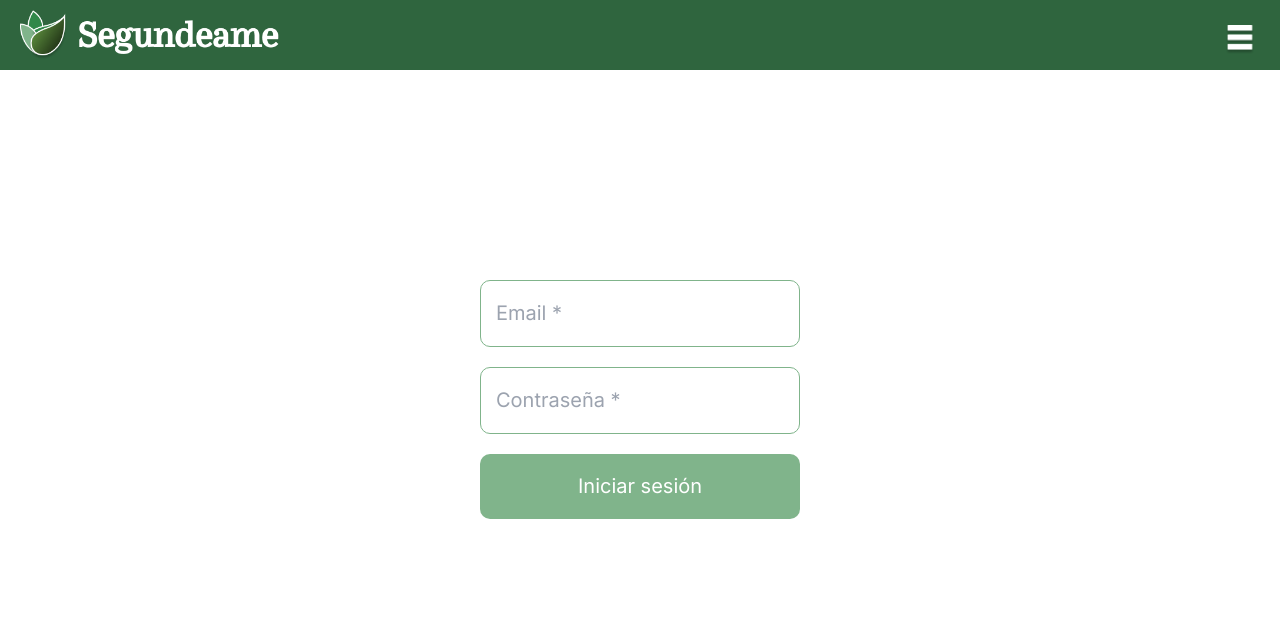
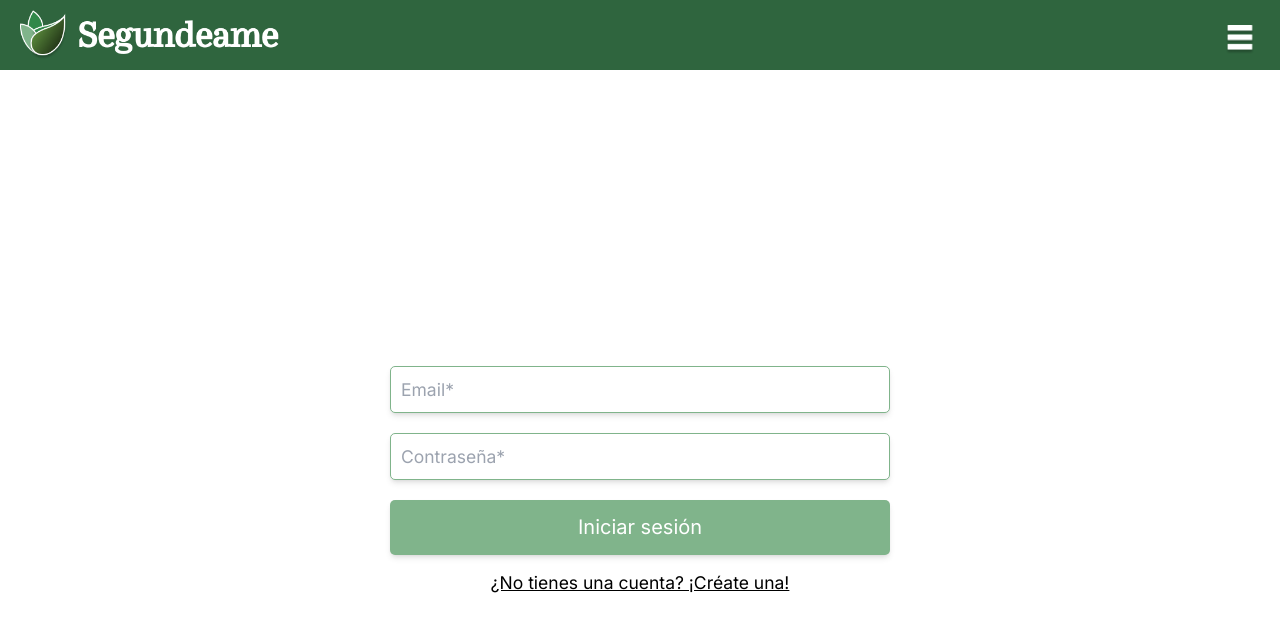
Before and after one commit to ilangar/Segundeame, a Next.js app: page /iniciar in a window 1280 px wide. Shown: the top 632 px of the page. Built offline with nearby package versions, Linux system fonts and the light colour scheme.

Commit message:
Redirigr a la home

```diff
--- a/app/(cuenta)/crear/page.jsx
+++ b/app/(cuenta)/crear/page.jsx
@@ -1,6 +1,7 @@
 "use client";
 
 import { useState } from "react";
+import { useRouter } from "next/navigation"; // Importa useRouter
 
 export default function CrearCuenta() {
   const [nombre, setNombre] = useState("");
@@ -9,6 +10,7 @@ export default function CrearCuenta() {
   const [telefono, setTelefono] = useState("");
   const [password, setPassword] = useState("");
   const [mensaje, setMensaje] = useState(""); // Para mostrar mensajes de error o éxito
+  const router = useRouter(); // Inicializa useRouter
 
   const manejarEnvio = async (e) => {
     e.preventDefault(); // Evita que la página recargue
@@ -39,6 +41,8 @@ export default function CrearCuenta() {
       if (response.ok) {
         setMensaje(data.message); // Muestra el mensaje de éxito
         console.log("Usuario creado:", data.usuario);
+        // Redirige a la carpeta "inse" si la cuenta se crea con éxito
+        router.push("/inse");
       } else {
         setMensaje(data.error || "Ocurrió un error."); // Muestra el error si ocurre
       }
@@ -49,8 +53,8 @@ export default function CrearCuenta() {
   };
 
   return (
-    <section className="flex items-center justify-center min-h-screen p-4">
-      <div className="w-full max-w-md bg-white p-6 rounded-lg shadow-lg">
+    <section className="flex items-center justify-center min-h-screen  ">
+      <div className="w-full max-w-md p-6">
         <form onSubmit={manejarEnvio} className="flex flex-col gap-4">
           <input
             type="text"
@@ -99,7 +103,7 @@ export default function CrearCuenta() {
           </button>
         </form>
         <a
-          href="/login"
+          href="/inse"
           className="flex items-center justify-center mt-3 text-sm underline text-center"
         >
           ¿Tienes una cuenta? ¡Inicia sesión!
--- a/app/(cuenta)/iniciar/page.jsx
+++ b/app/(cuenta)/iniciar/page.jsx
@@ -1,16 +1,16 @@
 "use client";
 
 import { useState } from "react";
-import { useRouter } from "next/navigation";
+import { useRouter } from "next/navigation"; // Importar el router para la redirección
 
 export default function IniciarCuenta() {
   const [email, setEmail] = useState("");
   const [password, setPassword] = useState("");
-  const [mensaje, setMensaje] = useState("");
-  const router = useRouter();
+  const [mensaje, setMensaje] = useState(""); // Para mostrar el mensaje de error o éxito
+  const router = useRouter(); // Inicializa el router para la redirección
 
   const manejarEnvio = async (e) => {
-    e.preventDefault();
+    e.preventDefault(); // Evitar que la página se recargue
 
     try {
       const response = await fetch("/api/iniciarSesion", {
@@ -18,14 +18,18 @@ export default function IniciarCuenta() {
         headers: {
           "Content-Type": "application/json",
         },
-        body: JSON.stringify({ email, contrasena: password }),
+        body: JSON.stringify({
+          email,
+          contrasena: password,
+        }),
       });
 
       const data = await response.json();
+
       if (response.ok) {
         setMensaje("Inicio de sesión exitoso");
-        console.log("Usuario:", data.usuario);
-        router.push("/dashboard"); // Redirige al dashboard o página principal
+        console.log("Usuario:", data.usuario); // Procesar el usuario si es necesario
+        router.push("/"); // Redirigir a la página de inicio (home) tras inicio exitoso
       } else {
         setMensaje(data.error || "Ocurrió un error.");
       }
@@ -36,32 +40,36 @@ export default function IniciarCuenta() {
   };
 
   return (
-    <section className="flex align-center justify-center h-full">
-      <div className="flex gap-8 mt-40">
+    <section className="flex items-center justify-center min-h-screen p-4">
+      <div className="w-full max-w-md p-6 rounded-lg">
         <form onSubmit={manejarEnvio} className="flex flex-col gap-4">
           <input
             type="email"
             required
-            placeholder="Email *"
+            placeholder="Email*"
             value={email}
             onChange={(e) => setEmail(e.target.value)}
-            className="p-3 border border-[#80B48B] rounded-lg"
+            className="w-full p-2 text-sm border border-[#80B48B] rounded focus:outline-none focus:ring-2 focus:ring-[#80B48B] shadow-md"
           />
           <input
             type="password"
             required
-            placeholder="Contraseña *"
+            placeholder="Contraseña*"
             value={password}
             onChange={(e) => setPassword(e.target.value)}
-            className="p-3 border border-[#80B48B] rounded-lg"
+            className="w-full p-2 text-sm border border-[#80B48B] rounded focus:outline-none focus:ring-2 focus:ring-[#80B48B] shadow-md"
           />
-          <input
+          <button
             type="submit"
-            value="Iniciar sesión"
-            className="p-3 bg-[#80B48B] text-white rounded-lg cursor-pointer hover:bg-[#6C9675]"
-          />
+            className="w-full bg-[#80B48B] text-white py-2 rounded hover:bg-[#6A9B74] transition duration-300 shadow-md"
+          >
+            Iniciar sesión
+          </button>
         </form>
-        {mensaje && <p className="mt-4 text-center">{mensaje}</p>}
+        <a href="./crear" className="flex items-center justify-center mt-3 text-sm underline text-center">
+          ¿No tienes una cuenta? ¡Créate una!
+        </a>
+        {mensaje && <p className="mt-4 text-center text-sm text-red-600">{mensaje}</p>}
       </div>
     </section>
   );
```
